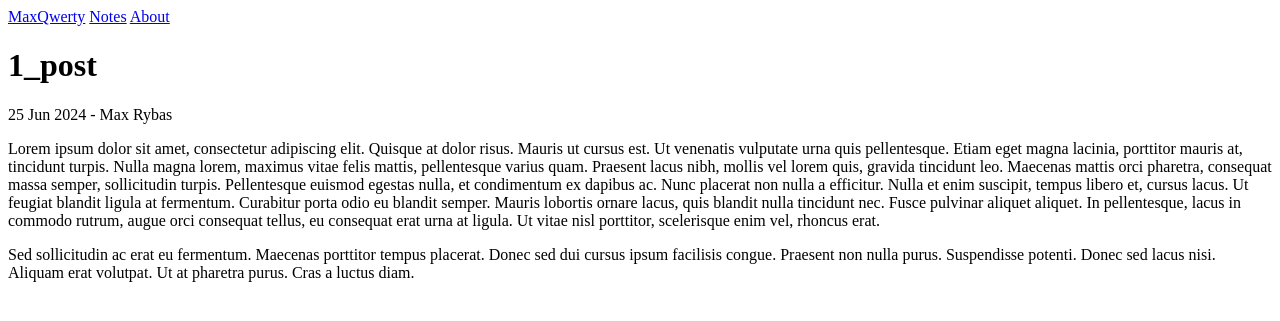
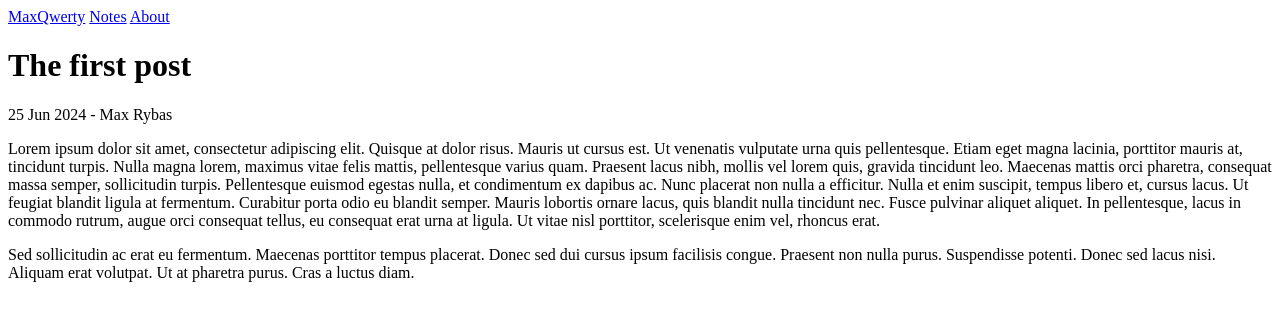
Before and after one commit to maxqwerty/maxqwerty.github.io, a Jekyll site: the page built from _notes/1_post.md, in a window 1280 px wide. Shown: the top 321 px of the page. Built offline with Jekyll 4.4.1, drawn with Linux system fonts in a browser that asks for light colours.

Commit message:
added title

```diff
--- a/_notes/1_post.md
+++ b/_notes/1_post.md
@@ -1,6 +1,7 @@
 ---
 layout: note
 author: Max Rybas
+title: The first post
 ---
 
 Lorem ipsum dolor sit amet, consectetur adipiscing elit. Quisque at dolor risus. Mauris ut cursus est. Ut venenatis vulputate urna quis pellentesque. Etiam eget magna lacinia, porttitor mauris at, tincidunt turpis. Nulla magna lorem, maximus vitae felis mattis, pellentesque varius quam. Praesent lacus nibh, mollis vel lorem quis, gravida tincidunt leo. Maecenas mattis orci pharetra, consequat massa semper, sollicitudin turpis. Pellentesque euismod egestas nulla, et condimentum ex dapibus ac. Nunc placerat non nulla a efficitur. Nulla et enim suscipit, tempus libero et, cursus lacus. Ut feugiat blandit ligula at fermentum. Curabitur porta odio eu blandit semper. Mauris lobortis ornare lacus, quis blandit nulla tincidunt nec. Fusce pulvinar aliquet aliquet. In pellentesque, lacus in commodo rutrum, augue orci consequat tellus, eu consequat erat urna at ligula. Ut vitae nisl porttitor, scelerisque enim vel, rhoncus erat.
```
